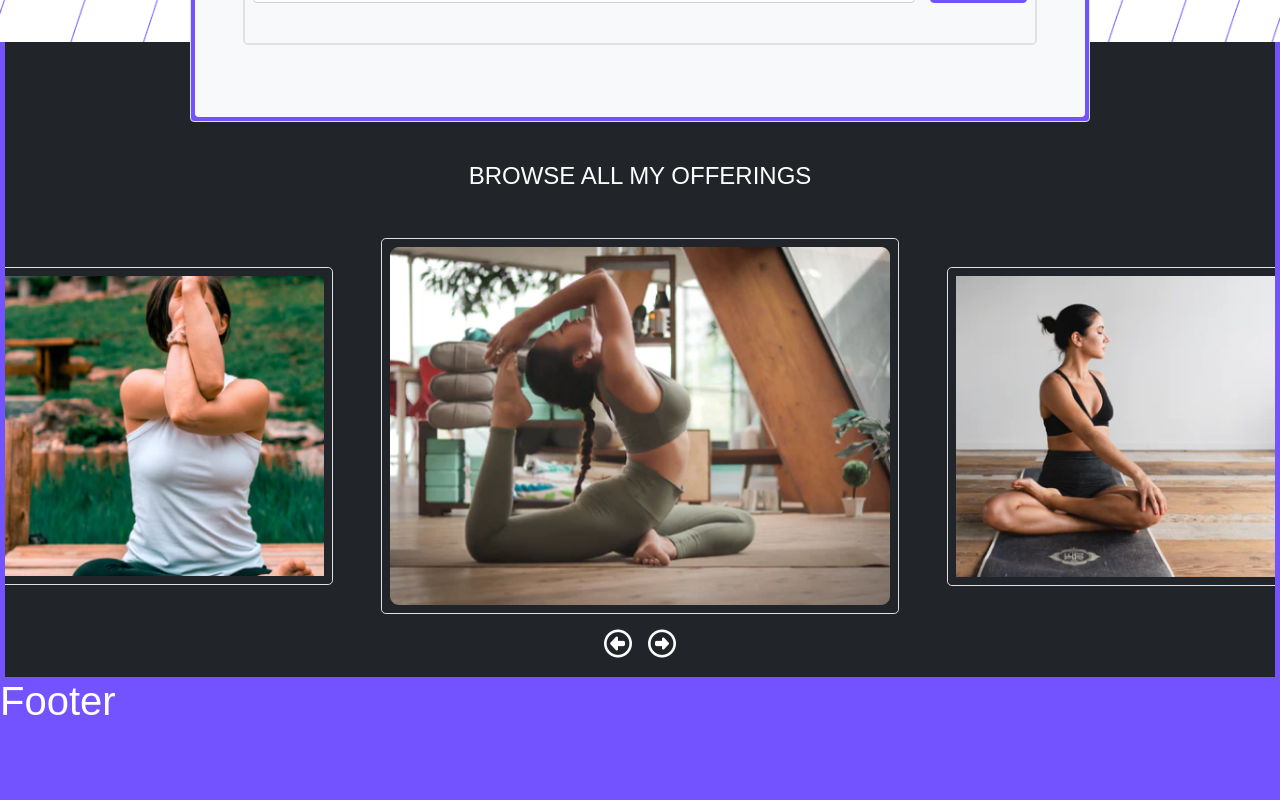
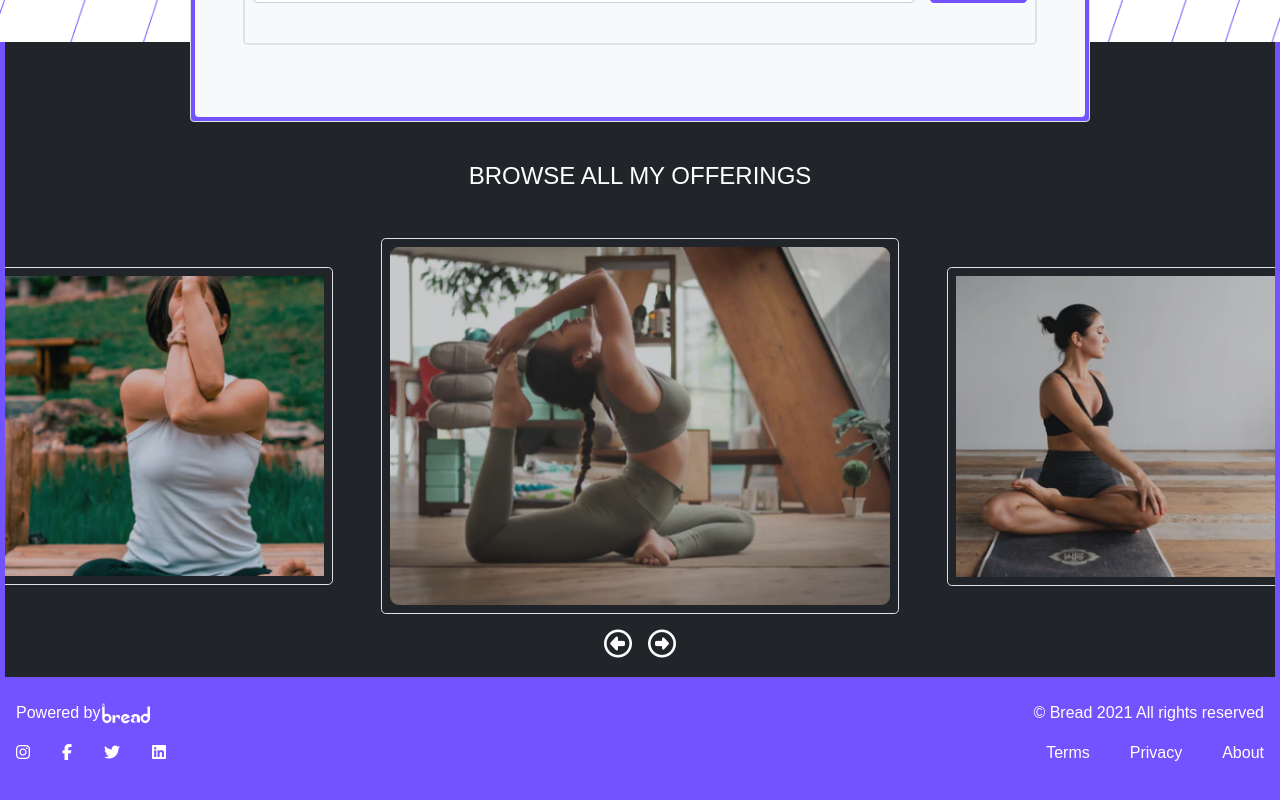
Before and after one commit to vilay1702/bread-frontend-assigment-vilay, a React (Create React App) app: page / in a window 1280 px wide. Shown: the part 1136-1936 px from the top of the page. Before the commit the page ends 1869 px from the top, so only its background shows below. Built offline with nearby package versions, Linux system fonts and the light colour scheme; a web font is replaced by a local one.

Commit message:
completed

```diff
--- a/src/components/Footer.js
+++ b/src/components/Footer.js
@@ -1,9 +1,29 @@
 import React from 'react'
+import breadImg from '../images/bread.png'
 
 const Footer = () => {
     return (
-        <div>
-            <h1>Footer</h1>
+        <div className={`px-3 py-4 d-flex flex-wrap ${window.innerWidth>"500"?'justify-content-between':'flex-column'}`}>
+            <div className="mb-3">
+                <p className={`${window.innerWidth<="500" && 'd-flex justify-content-center'}`}>
+                    <span className="pt-1">Powered by</span>
+                    <img width="50px" src={breadImg} alt="" />
+                </p>
+                <div className={`${window.innerWidth<="500" && 'd-flex justify-content-center'}`}>
+                    <i className="fab fa-instagram me-3" role="button"></i>
+                    <i className="fab fa-facebook-f mx-3" role="button"></i>
+                    <i className="fab fa-twitter mx-3" role="button"></i>
+                    <i className="fab fa-linkedin mx-3" role="button"></i>
+                </div>
+            </div>
+            <div className={`${window.innerWidth<="500" ? 'fs-0 d-flex flex-row justify-content-between': 'd-flex flex-column align-items-end'}`}>
+                <p>&#169; Bread 2021 All rights reserved</p>
+                <p>
+                    <span className={`${window.innerWidth<="500" ? 'px-1': 'pe-4'}`} role="button">Terms</span>
+                    <span className={`${window.innerWidth<="500" ? 'px-1': 'px-3'}`} role="button">Privacy</span>
+                    <span className={`${window.innerWidth<="500" ? 'px-1': 'ps-4'}`} role="button">About</span>
+                </p>
+            </div>
         </div>
     )
 }
--- a/src/components/Slider.js
+++ b/src/components/Slider.js
@@ -9,9 +9,15 @@ const Slider = () => {
             <div className="mt-4"></div>
             <h4 className="mt-5 mb-5">{'browse all my offerings'.toUpperCase()}</h4>
             <div className="d-flex justify-content-center align-items-center w-100 overflow-hidden mx-auto">
-                <div className="border border-light p-2 rounded-3 mx-4"><img width={window.innerWidth<"500"?"200px":"350px"} className="" src={yoga1} alt="" /></div>
-                <div className="border border-light p-2 rounded-3 mx-4"><img width={window.innerWidth<"500"?"300px":"500px"} className="" src={yoga2} alt="" /></div>
-                <div className="border border-light p-2 rounded-3 mx-4"><img width={window.innerWidth<"500"?"200px":"350px"} className="" src={yoga3} alt="" /></div>
+                <div className="border border-light p-2 rounded-3 mx-4">
+                    <img width={window.innerWidth<"500"?"200px":"350px"} className="opacity-75" src={yoga1} alt="" />
+                </div>
+                <div className="border border-light p-2 rounded-3 mx-4">
+                    <img width={window.innerWidth<"500"?"300px":"500px"} className="opacity-75" src={yoga2} alt="" />
+                </div>
+                <div className="border border-light p-2 rounded-3 mx-4">
+                    <img width={window.innerWidth<"500"?"200px":"350px"} className="opacity-75" src={yoga3} alt="" />
+                </div>
             </div>
             <span className="py-3">
                 <i role="button" className="fs-3 far fa-arrow-alt-circle-left pe-2"></i>
```
Also changed, not shown: src/images/bread.png (added).
